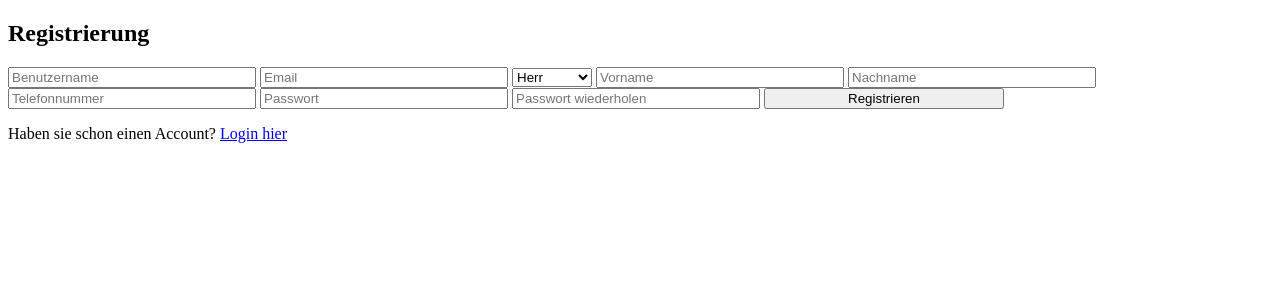
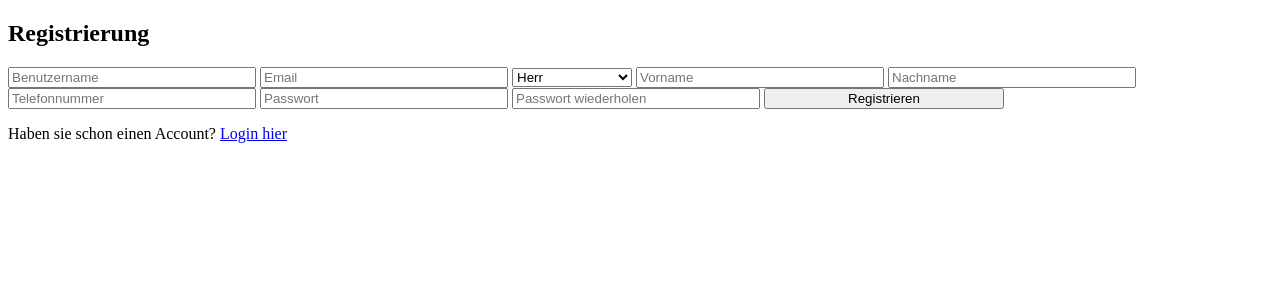
Before and after one commit to LRenTi/BIF1_Hotel-Website, a PHP site: page /pages/register.php in a window 1280 px wide. Shown: the top 300 px of the page. Run offline with PHP 8.4, Linux system fonts and the light colour scheme.

Commit message:
width change

```diff
--- a/pages/register.php
+++ b/pages/register.php
@@ -14,7 +14,7 @@
                         <div class="d-flex flex-column justify-content-center align-items-center">
                                 <input type="text" class="text-center form-control mb-3" style="width: 15rem;"placeholder="Benutzername" id="username" required>
                                 <input type="email" class="text-center form-control mb-3" style="width: 15rem;"placeholder="Email" id="mail" required>
-                                <select class="text-center form-control mb-3" style="width: 5rem;" placeholder="Anrede" id="anrede">
+                                <select class="text-center form-control mb-3" style="width: 7.5rem;" placeholder="Anrede" id="anrede">
                                     <option id="male">Herr</option>
                                     <option id="female">Frau</option>
                                     <option id="divers">ohne Anrede</option>
```
